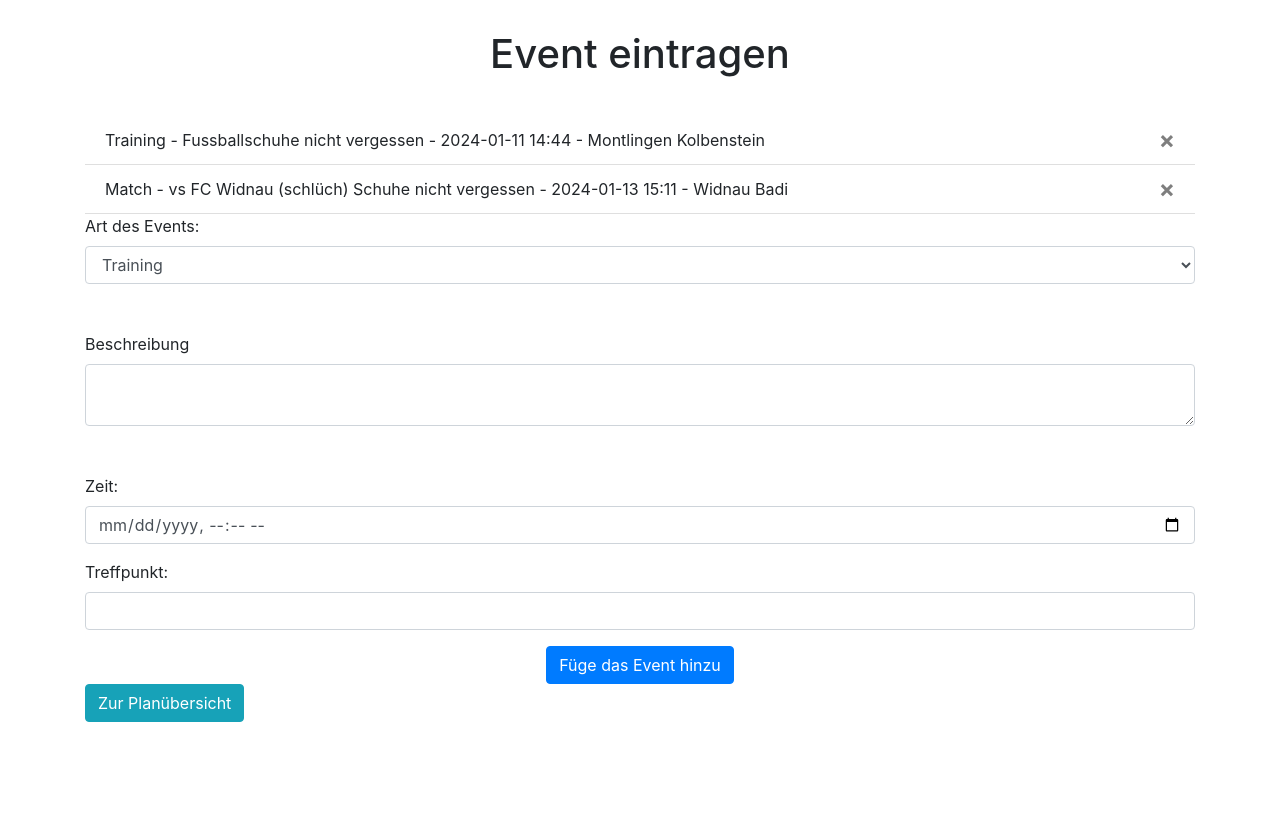
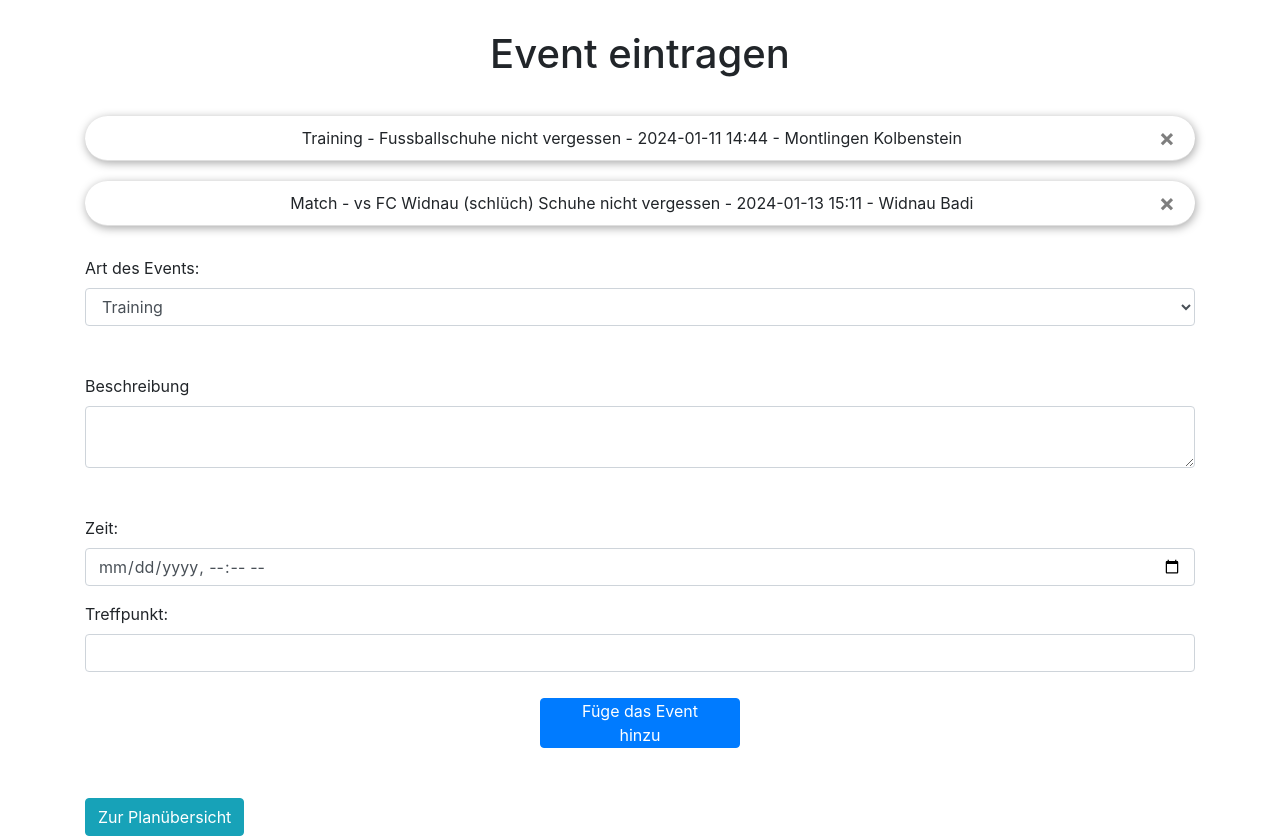
Before and after one commit to ronrobertsoen/fussball, a Flask app: page / in a window 1280 px wide. Shown: the part 56-892 px from the top of the page. Before the commit the page ends 778 px from the top, so only its background shows below. Run offline with Flask 3, Linux system fonts and the light colour scheme; a user stored in the database is signed in; data comes from the database, SQL or seed files in the repository; some libraries are stand-ins or nearby versions.

Commit message:
neue Styles

```diff
--- a/website/static/styles.css
+++ b/website/static/styles.css
@@ -11,3 +11,26 @@
 .red {
     background-color: red;
 }
+
+.list-group {
+    margin-bottom: 10px;
+}
+.list-group-item {
+    text-align: center;
+    padding-top: 10px;
+    padding-bottom: 10px;
+    border-radius: 30px !important;
+    box-shadow: rgba(0, 0, 0, 0.35) 1px 2px 10px;
+    margin-bottom: 20px;
+}
+
+.btn-primary {
+    margin-top: 10px;
+    padding: 0px 20px;
+    height: 50px;
+    width: 200px;
+}
+
+.btn-info {
+    margin-top: 50px;
+}
```
